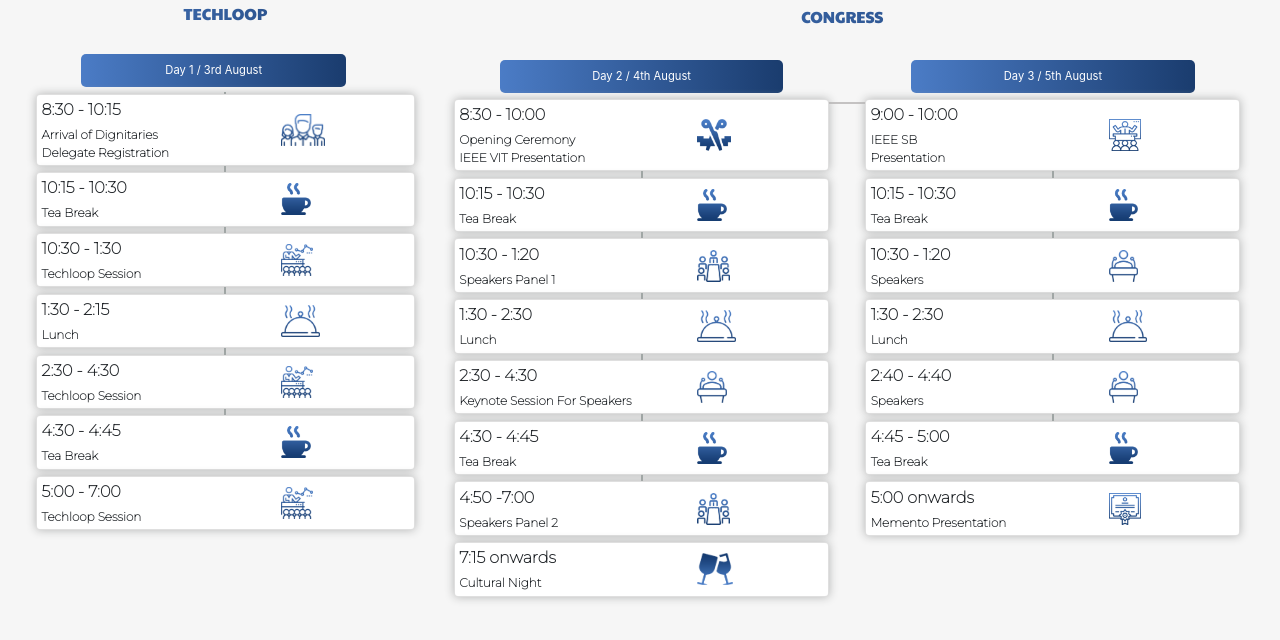
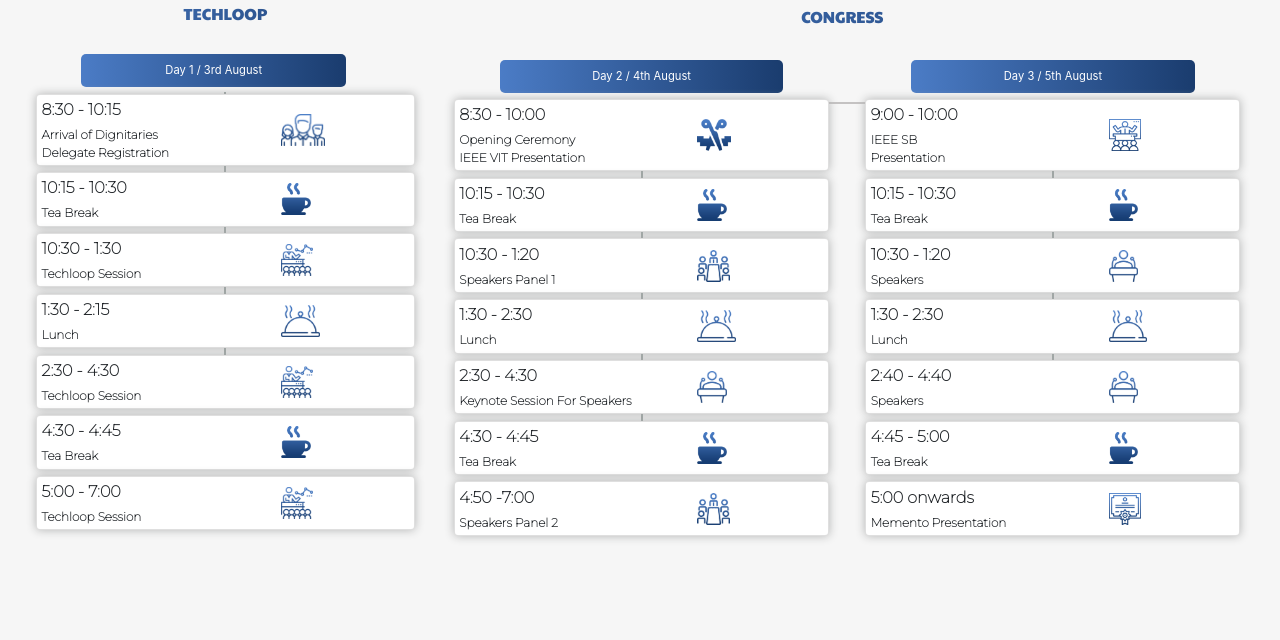
Before and after one commit to IEEE-VIT/itc-web, a Node project: template views/itinerary.ejs in a window 1280 px wide. Shown: the part 81-721 px from the top of the page. Run offline with Node 20 templates, Linux system fonts and the light colour scheme; the template is opened without the code that fills it, so the values that code supplies are empty; some web fonts are replaced.

Commit message:
Cultural Night removed

```diff
--- a/public/stylesheets/styleIti.css
+++ b/public/stylesheets/styleIti.css
@@ -99,10 +99,7 @@
 }
 
 .row{
-    padding-left: 5vh;
-    padding-top:3vh;
-    padding-right:3vh;
-    padding-bottom:3vh;
+    padding:3vh;
 }
 .date{
     background: linear-gradient(270deg, #1a3c6e, #4b7cc6);
@@ -156,7 +153,7 @@
     /*!*query*!*/
 /*}*/
 .card-content{
-    width:65%;
+    width:70%;
     /*query*/
 }
 
@@ -166,10 +163,25 @@
     /*padding-bottom: 0px; !important;*/
 /*}*/
 
+/*pc only RESPONSIVENESS*/
+@media only screen
+and (min-device-width : 1200px) {
+.row{
+    padding-left: 5vh;
+    padding-top:3vh;
+    padding-right:3vh;
+    padding-bottom:3vh;
+}
+.card-content{
+    width:65%;
+    /*query*/}
+
+}
+
 /*IPAD RESPONSIVENESS*/
 @media only screen
 and (max-device-width: 780px)
-and (min-device-width : 700px) {
+and (min-device-width : 1200px) {
     .time {
         font-size: 2vh !important;
 
--- a/views/itinerary.ejs
+++ b/views/itinerary.ejs
@@ -262,21 +262,7 @@
                             </div>
                         </div>
 
-                        <div class="row">
-                            <div class="col">
-                                <div class="card blue-grey darken-1">
-                                    <div class="row r0">
-                                        <div class="card-content" align="left">
-                                            <div class="time">7:15 onwards</div><br>
-                                            <div class="content">Cultural Night</div>
-                                        </div>
-                                        <div class="space"></div>
-                                        <div class="itiIcon" align="right"><img src="./images/Icons/cultural%20night.png" class="img-responsive timelineIcon" id="tag"></div>
 
-                                    </div>
-                                </div>
-                            </div>
-                        </div>
                     </div>
 
                     <!--COLUMN 3-->
```
